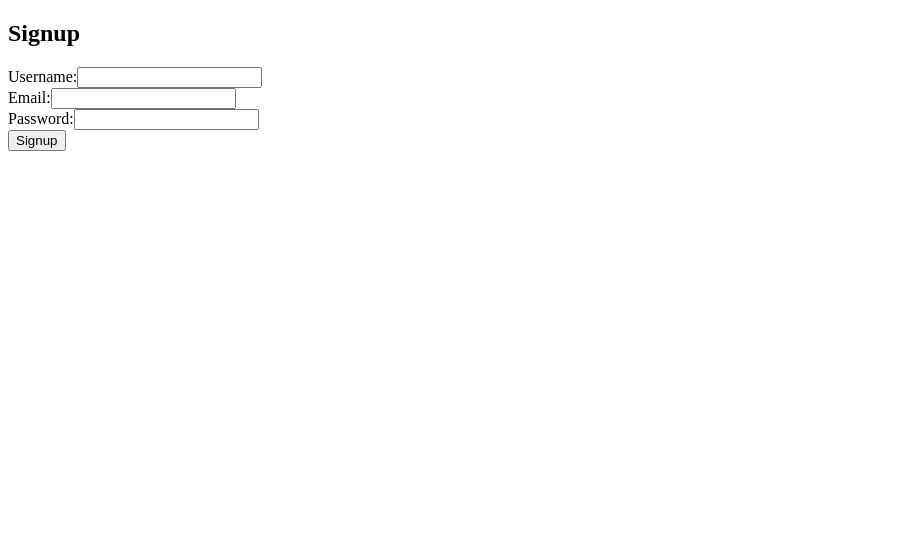
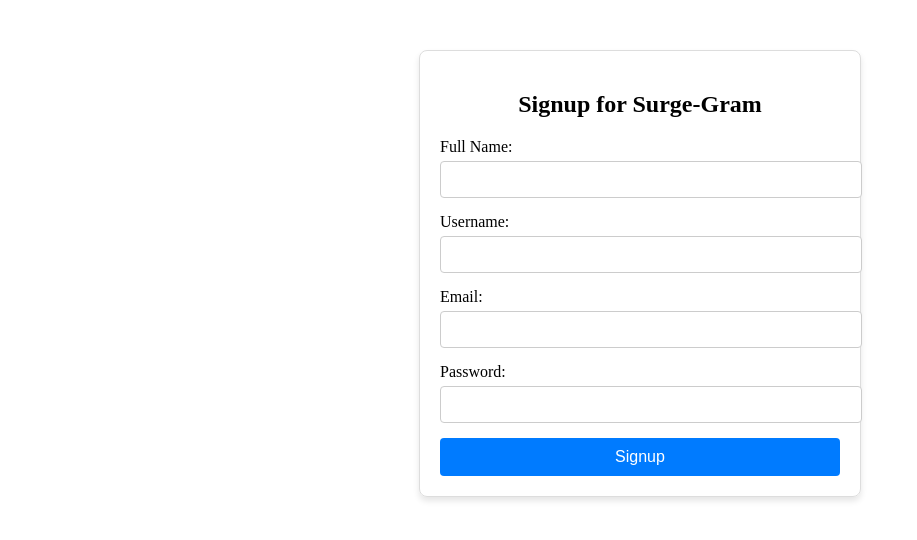
Before and after one commit to isuruherath0/Surge-Gram, a React (Vite) app in the folder Surge-gram-App/: page /signup in a window 1280 px wide. Shown: the top 540 px of the page, without its empty margins (0-917 px from the left). Built offline with nearby package versions, Linux system fonts and the light colour scheme.

Commit message:
API Frontend intergration

```diff
--- a/Surge-gram-App/src/pages/Signup.jsx
+++ b/Surge-gram-App/src/pages/Signup.jsx
@@ -1,68 +1,138 @@
-// eslint-disable-next-line no-unused-vars
-import React, { useState } from 'react';
+import React, { useState } from 'react'; // eslint-disable-line no-unused-vars
+import axios from 'axios';
+import { useNavigate } from 'react-router-dom';
 
 const Signup = () => {
   const [formData, setFormData] = useState({
     username: '',
     email: '',
     password: '',
+    fullname: '',
   });
+  const [error, setError] = useState('');
+  const [success, setSuccess] = useState('');
+  const navigate = useNavigate();
 
   const handleChange = (e) => {
     const { name, value } = e.target;
-        setFormData({
-            ...formData,
-            [name]: value,
-        });
+    setFormData({ ...formData, [name]: value });
   };
 
-    const handleSubmit = (e) => {
+  const handleSignup = async (e) => {
     e.preventDefault();
-        // Handle form submission logic here
-        console.log('Form submitted:', formData);
+
+    try {
+      const response = await axios.post('http://localhost:3000/api/v1/auth/register', formData); // eslint-disable-line no-unused-vars
+
+      setSuccess('Signup successful! Redirecting to login...');
+      setTimeout(() => {
+        navigate('/login'); // Redirect to login page
+      }, 2000);
+    } catch (err) {
+      setError(err.response?.data?.message || 'Signup failed. Please try again.');
+    }
   };
 
   return (
-        <div className="signup-container">
-            <h2>Signup</h2>
-            <form onSubmit={handleSubmit}>
-                <div>
-                    <label htmlFor="username">Username:</label>
+    <div style={styles.container}>
+      <h1>Signup for Surge-Gram</h1>
+      <form onSubmit={handleSignup} style={styles.form}>
+        {error && <p style={styles.error}>{error}</p>}
+        {success && <p style={styles.success}>{success}</p>}
+        <div style={styles.inputGroup}>
+          <label>Full Name:</label>
           <input
             type="text"
-                        id="username"
+            name="fullname"
+            value={formData.fullname}
+            onChange={handleChange}
+            required
+            style={styles.input}
+          />
+        </div>
+        <div style={styles.inputGroup}>
+          <label>Username:</label>
+          <input
+            type="text"
             name="username"
             value={formData.username}
             onChange={handleChange}
             required
+            style={styles.input}
           />
         </div>
-                <div>
-                    <label htmlFor="email">Email:</label>
+        <div style={styles.inputGroup}>
+          <label>Email:</label>
           <input
             type="email"
-                        id="email"
             name="email"
             value={formData.email}
             onChange={handleChange}
             required
+            style={styles.input}
           />
         </div>
-                <div>
-                    <label htmlFor="password">Password:</label>
+        <div style={styles.inputGroup}>
+          <label>Password:</label>
           <input
             type="password"
-                        id="password"
             name="password"
             value={formData.password}
             onChange={handleChange}
             required
+            style={styles.input}
           />
         </div>
-                <button type="submit">Signup</button>
+        <button type="submit" style={styles.button}>
+          Signup
+        </button>
       </form>
     </div>
   );
 };
 
+const styles = {
+  container: {
+    maxWidth: '400px',
+    margin: '50px auto',
+    padding: '20px',
+    textAlign: 'center',
+    border: '1px solid #ddd',
+    borderRadius: '8px',
+    boxShadow: '0px 4px 6px rgba(0, 0, 0, 0.1)',
+  },
+  form: {
+    display: 'flex',
+    flexDirection: 'column',
+  },
+  inputGroup: {
+    marginBottom: '15px',
+    textAlign: 'left',
+  },
+  input: {
+    width: '100%',
+    padding: '10px',
+    borderRadius: '4px',
+    border: '1px solid #ccc',
+    marginTop: '5px',
+  },
+  button: {
+    backgroundColor: '#007bff',
+    color: 'white',
+    padding: '10px',
+    border: 'none',
+    borderRadius: '4px',
+    cursor: 'pointer',
+    fontSize: '16px',
+  },
+  error: {
+    color: 'red',
+    marginBottom: '15px',
+  },
+  success: {
+    color: 'green',
+    marginBottom: '15px',
+  },
+};
+
 export default Signup;
```
Lines whose indentation alone changed are shown as unchanged.
